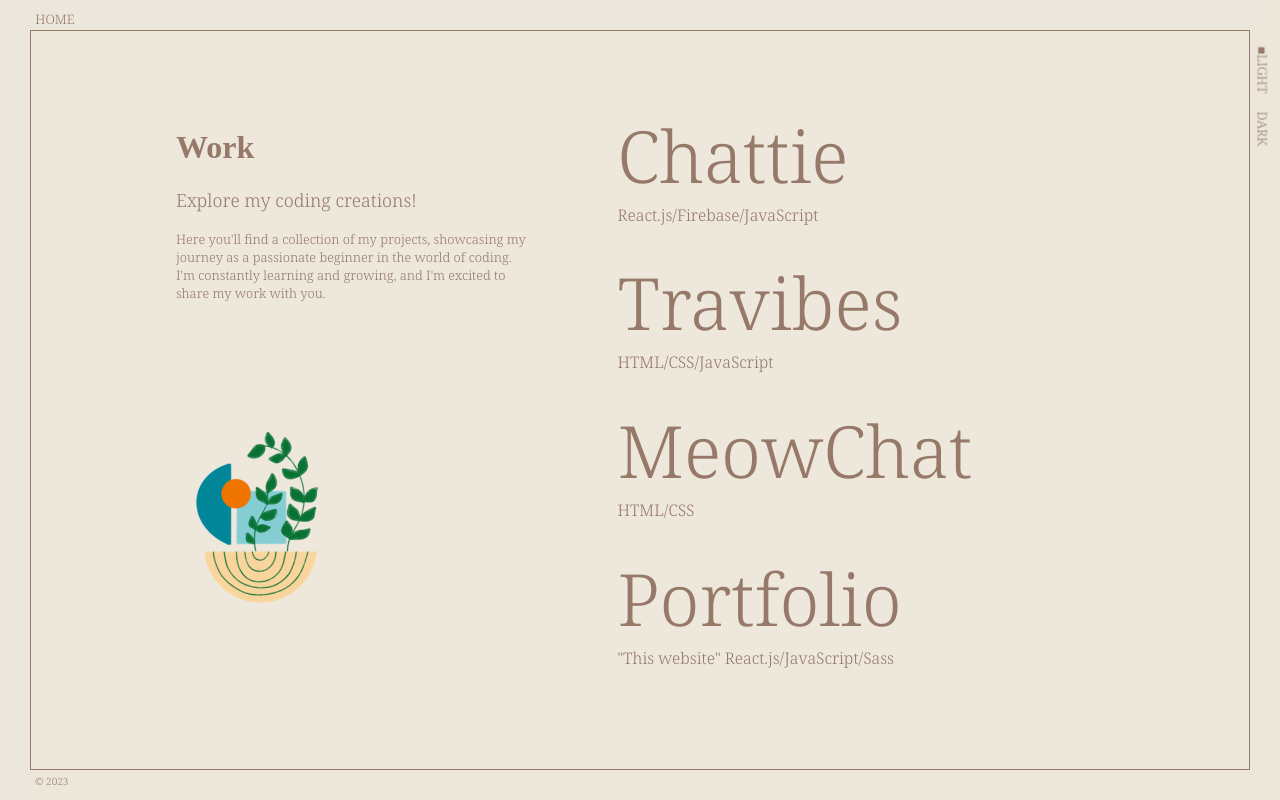
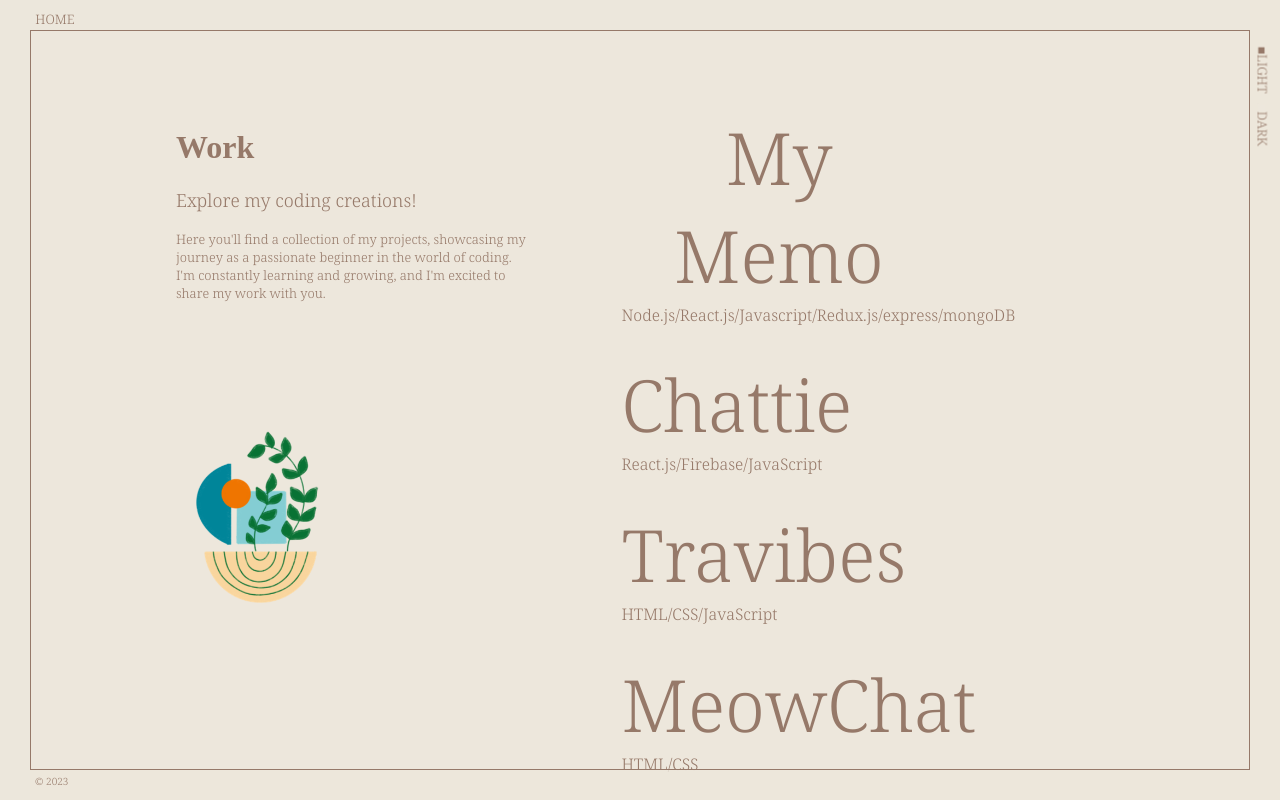
Before and after one commit to HAL13000/Portfolio, a React (Create React App) app: page /work in a window 1280 px wide. Shown: the top 800 px of the page. Built offline with nearby package versions, Linux system fonts and the light colour scheme.

Commit message:
commit by Haru

```diff
--- a/src/pages/Work/Work.js
+++ b/src/pages/Work/Work.js
@@ -34,6 +34,18 @@ const Work = () => {
             </p>
           </div>
           <ul className="list">
+            <li>
+              <a
+                href="https://mymemo-client.vercel.app/login/"
+                target="_blank"
+                rel="noopener noreferrer"
+              >
+                <CapitalizedBtn className="work1" text="My Memo" />
+              </a>
+              <p className="text">
+                Node.js/React.js/Javascript/Redux.js/express/mongoDB
+              </p>
+            </li>
             <li>
               <a
                 href="https://chattie-kappa.vercel.app"
```
